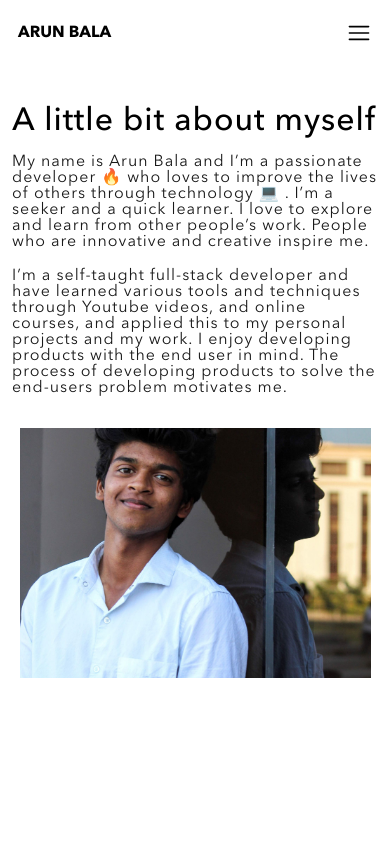
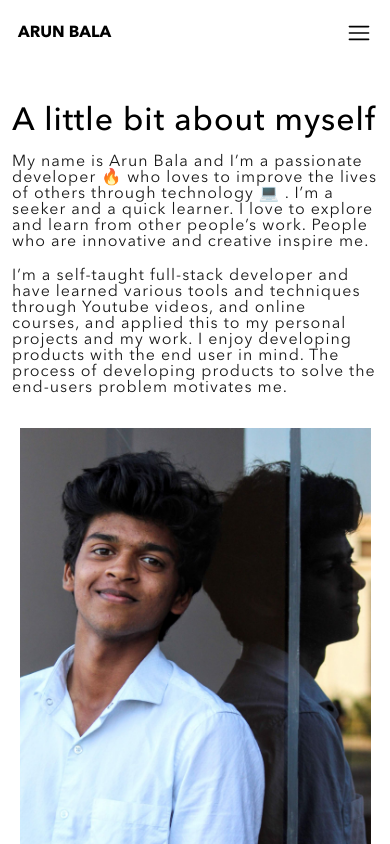
Before and after one commit to ARUNBALACHOCKALINGAM/aruns-blog, a Next.js app: page /about in a window 390 px wide. Built offline with nearby package versions, Linux system fonts and the light colour scheme.

Commit message:
fix: orientation

```diff
--- a/components/Footer/Footer.module.css
+++ b/components/Footer/Footer.module.css
@@ -59,7 +59,7 @@
 @media only screen and (max-width: 600px) {
   .container {
     width: 100%;
-    margin-top: 12%;
+    margin-top: 20%;
   }
 
   .head h2 {
--- a/components/Hero/Hero.module.css
+++ b/components/Hero/Hero.module.css
@@ -115,7 +115,7 @@
   }
 
   .imageContent img {
-    height: 250px;
     width: 90%;
+    transform: translateX('200px');
   }
 }
```
